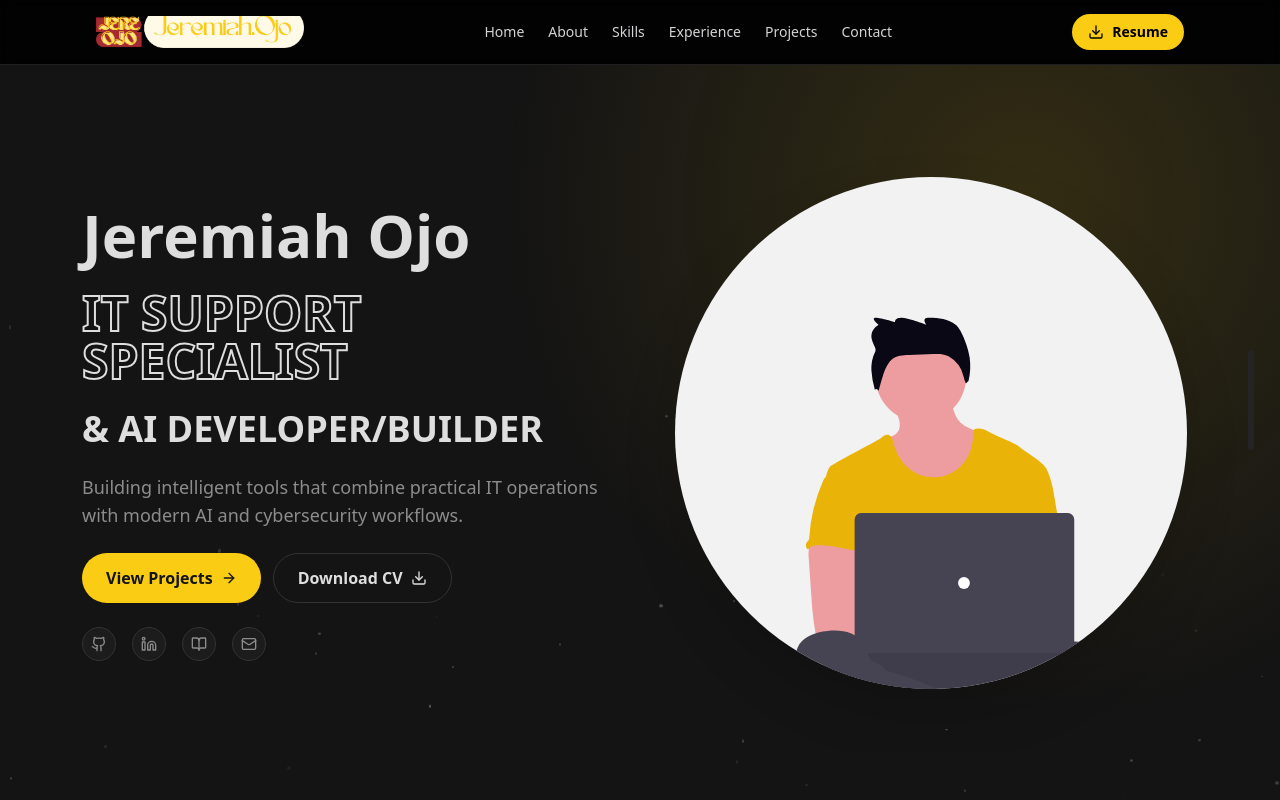
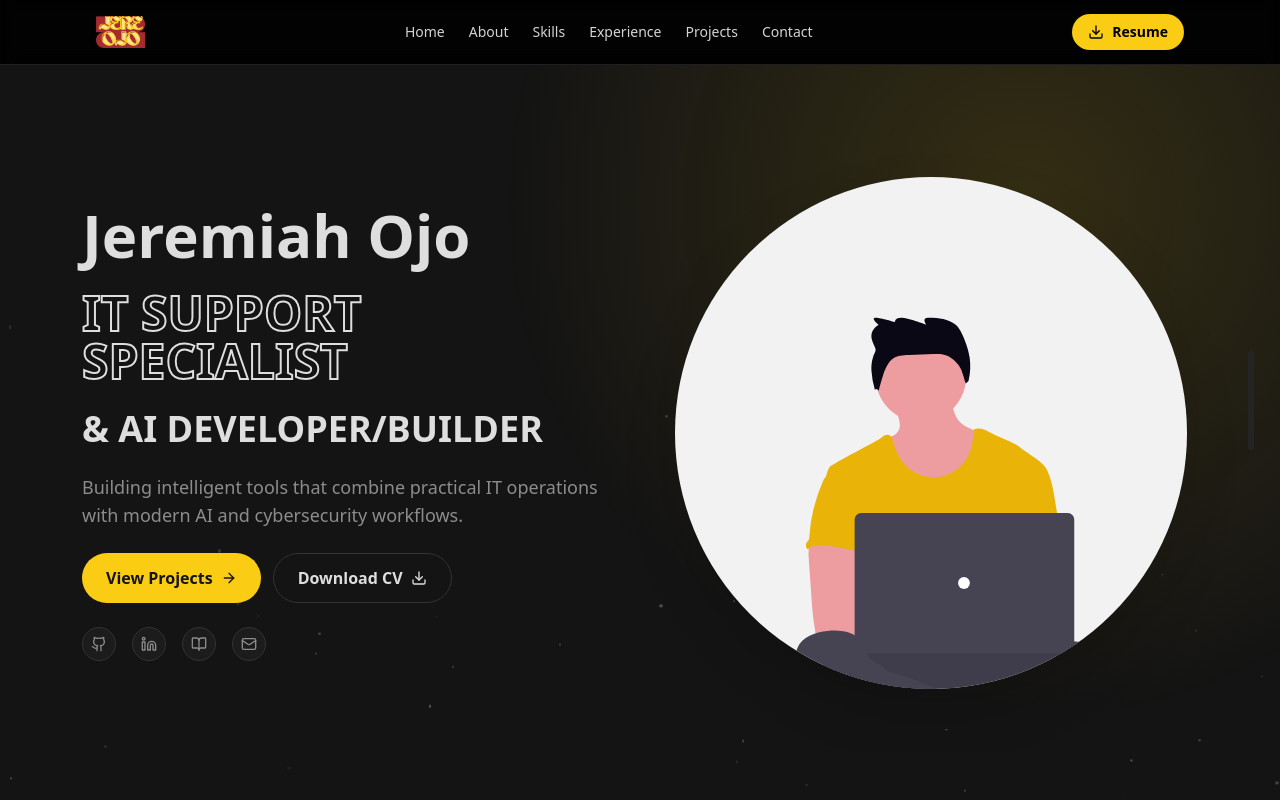
Before and after one commit to Jeremiaheth/jeremiaheth.github.io, a Next.js app: page / in a window 1280 px wide. Shown: the top 800 px of the page. Built offline with nearby package versions, Linux system fonts and the light colour scheme.

Commit message:
\ feat: update to new Logo.png,crop and resize\

```diff
--- a/src/components/Navbar.tsx
+++ b/src/components/Navbar.tsx
@@ -10,7 +10,7 @@ export default function Navbar() {
     <header className="sticky top-0 z-50 border-b border-zinc-800/80 bg-black/90 backdrop-blur">
       <div className="mx-auto flex h-16 w-full max-w-6xl items-center justify-between px-4 sm:px-6 lg:px-8">
         <Link href="#home" className="flex items-center">
-          <Image src="/images/logo.png" alt="Jeremiah Ojo" width={180} height={28} className="h-7 w-auto sm:h-8" priority />
+          <Image src="/images/logo.png" alt="Jeremiah Ojo" width={46} height={30} className="h-7 w-auto sm:h-8" priority />
         </Link>
 
         <nav className="hidden items-center gap-6 md:flex">
```
Also changed, not shown: public/images/logo.png.
